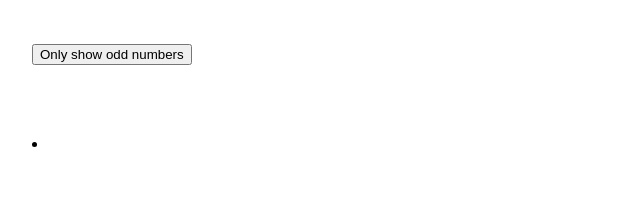
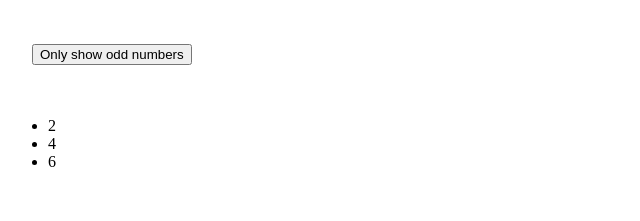
Before and after one commit to JuliaFong/angular_directivesDeepDive, an Angular app: page / in a window 1280 px wide. Shown: the top 221 px of the page, without its empty margins (0-640 px from the left). Built offline with nearby package versions, Linux system fonts and the light colour scheme.

Commit message:
Add ngIf and ngFor on html component

```diff
--- a/src/app/app.component.html
+++ b/src/app/app.component.html
@@ -6,9 +6,20 @@
           (click)="onlyOdd = !onlyOdd">Only show odd numbers</button>
         <br><br>
         <ul class="list-group">
-          <li
-            class="list-group-item">
-          </li>
+          <div *ngIf="onlyOdd">
+            <li
+              class="list-group-item"
+              *ngFor="let odd of oddNumbers">
+              {{ odd }}
+            </li>
+          </div>
+          <div *ngIf="!onlyOdd">
+            <li
+              class="list-group-item"
+              *ngFor="let even of evenNumbers">
+              {{ even }}
+            </li>
+          </div>
         </ul>
         <ng-template [ngIf]="onlyOdd">
           <p>Only odd</p>
--- a/src/app/app.component.ts
+++ b/src/app/app.component.ts
@@ -6,6 +6,8 @@
   styleUrls: ['./app.component.css']
 })
 export class AppComponent {
-  numbers = [1, 2, 3, 4, 5];
+//   numbers = [1, 2, 3, 4, 5];
+  oddNumbers = [1, 3, 5];
+  evenNumbers = [2, 4, 6];
   onlyOdd = false;
 }
```
